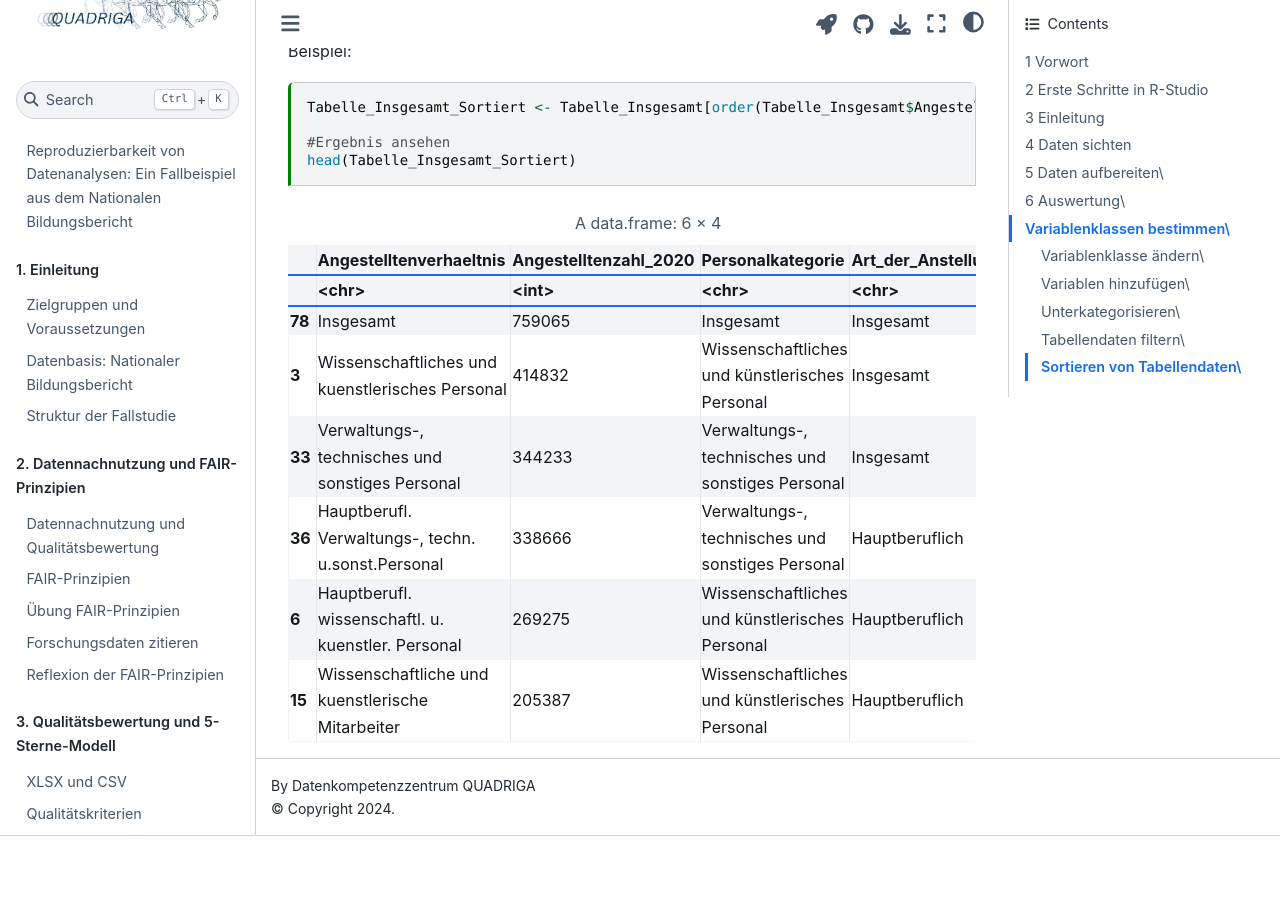
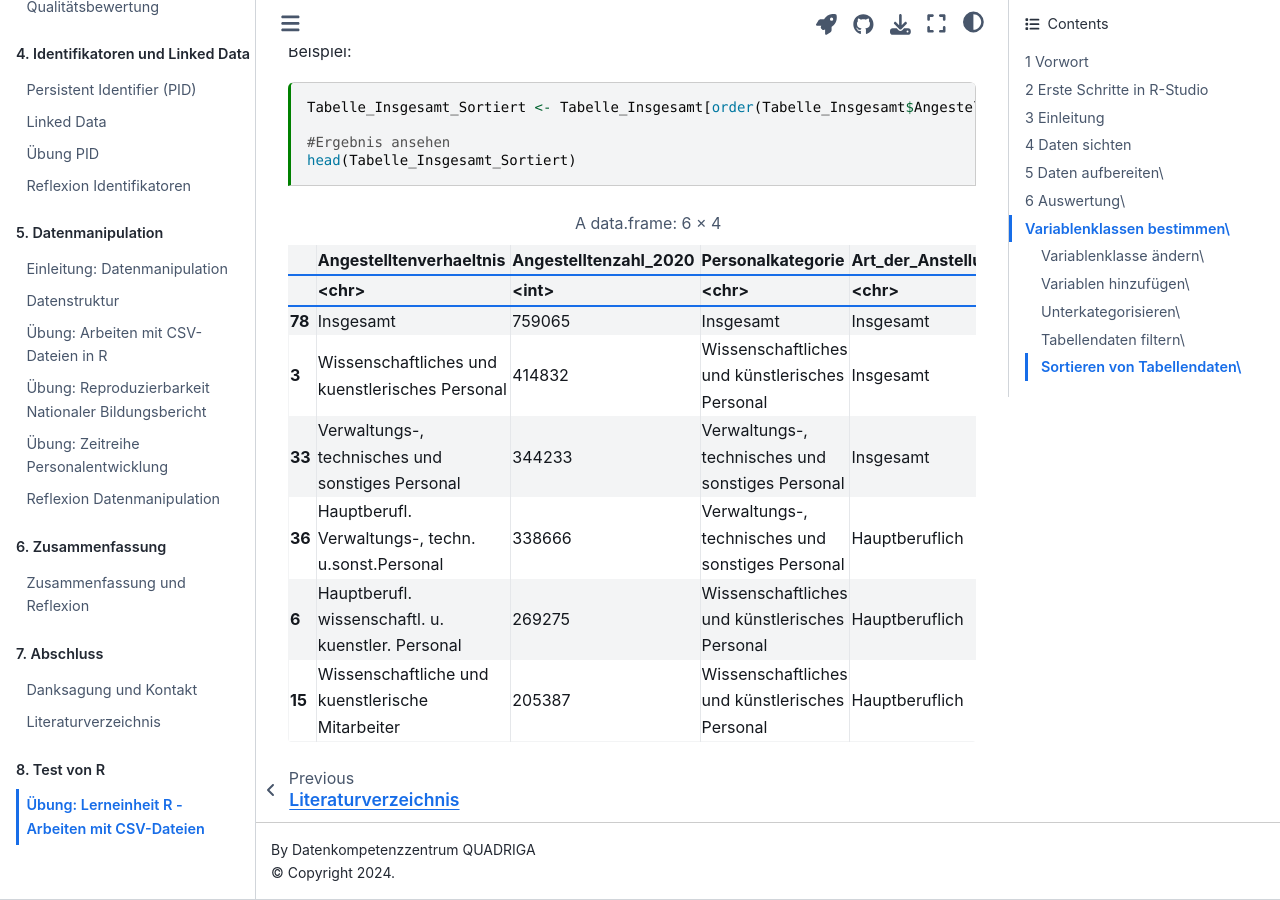
Before and after one commit to quadriga-dk/Tabelle-Fallstudie-1, a Jupyter Book: the page built from R_Lerneinheit.ipynb, in a window 1280 px wide and 900 px high, scrolled down 27280 px. Built offline with Jupyter Book 1.0.4 settings and Sphinx 7.4.7 and the Sphinx Book theme 1.1.4, drawn with Linux system fonts in a browser that asks for light colours; before the commit the page ends 28116 px from its top, so only the background shows below that.

Commit message:
Update: Einbinden von R_Lerneinheit in Test-Kapitel

```diff
--- a/_toc.yml
+++ b/_toc.yml
@@ -44,3 +44,6 @@ parts:
     chapters:
     - file: Markdown/26_Danksagung
     - file: Markdown/Literaturverzeichnis
+  - caption: 8. Test von R
+    chapters:
+    - file: R_Lerneinheit
```
